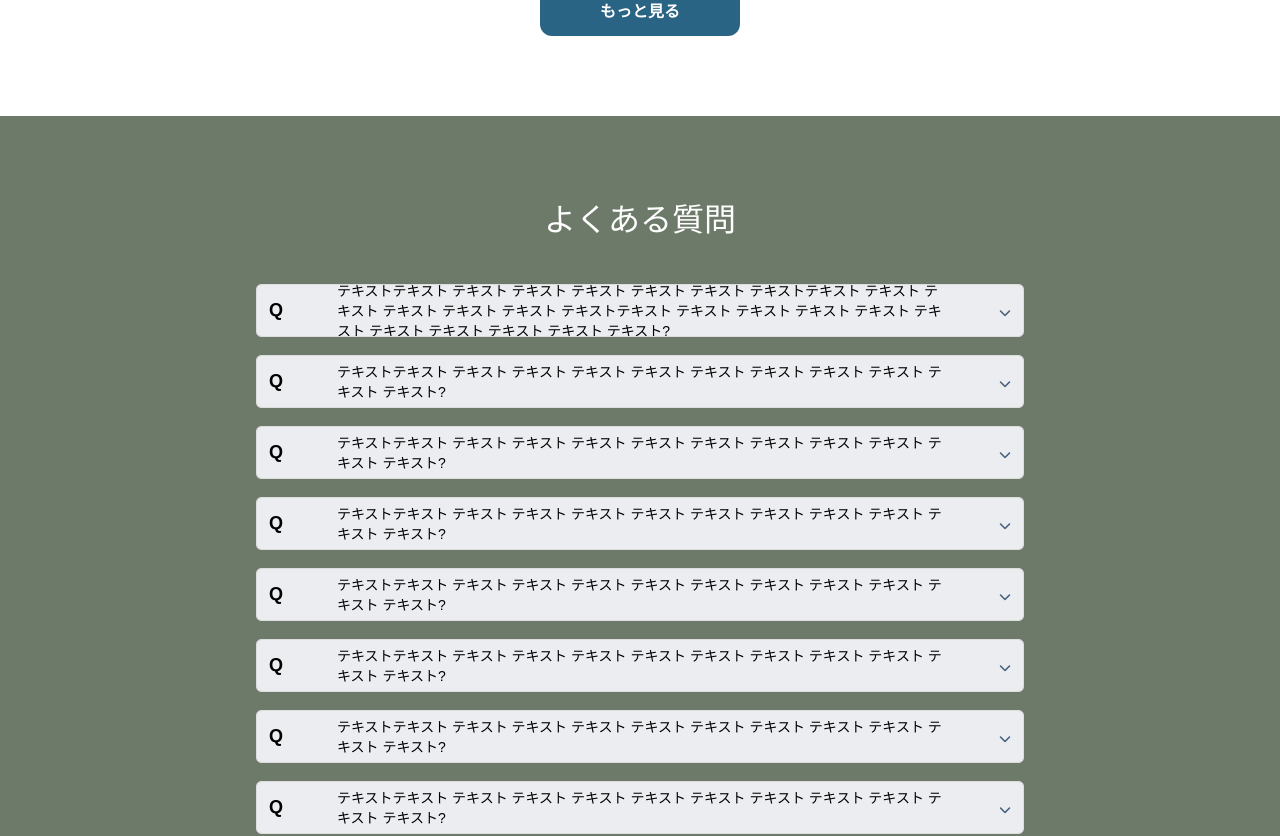
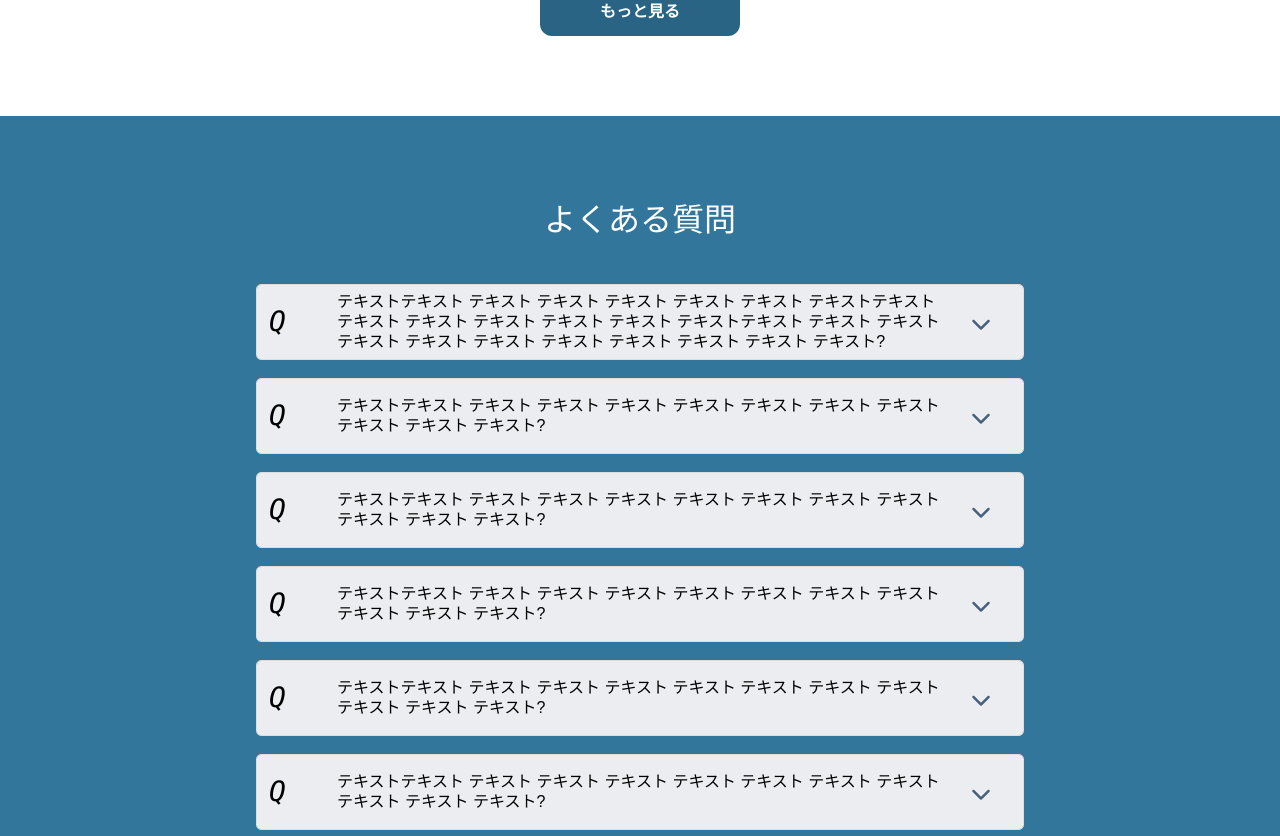
Before and after one commit to stormrageqb/FudosanRealEstate, a React (Create React App) app in the folder Front-end/: page / in a window 1280 px wide. Shown: the part 1924-2760 px from the top of the page. Built offline with nearby package versions, Linux system fonts and the light colour scheme.

Commit message:
fix: update faq style, feat: add links to faq

```diff
--- a/Front-end/src/Mainboard.jsx
+++ b/Front-end/src/Mainboard.jsx
@@ -20,22 +20,18 @@ import QueryGeneralPage from "./pages/QueryGeneralPage";
 import SignInPage from "./pages/SignInPage";
 import SignUpPage from "./pages/SignUpPage";
 
-
-
-
 const Mainboard = () =>{
 
   return (
     <Switch>
         <Route exact path="/message-board" component={MessageBoardPage} />
         <Route exact path="/message-detail" component={MessageDetailPage} />
-        <PrivateRoute exact path="/post-agent" component={PostAgentPage} />
-        <PrivateRoute exact path="/post-real-estate" component={PostREPage} />
+        <Route exact path="/post-agent" component={PostAgentPage} />
+        <Route exact path="/post-real-estate" component={PostREPage} />
         <Route exact path="/favourite" component={FavouritePage} />
-        <PrivateRoute exact path="/my-item-page" component={ItemMyPage} />
-        <PrivateRoute exact path="/query-item" component={QueryBulletinPage} />
+        <Route exact path="/my-item-page" component={ItemMyPage} />
+        <Route exact path="/query-item" component={QueryBulletinPage} />
         <Route exact path="/query-general" component={QueryGeneralPage} />
-
 
         <Route exact path="/" component={DashboardPage} />
         <Route exact path="/dashboard" component={DashboardPage} />
@@ -48,9 +44,6 @@ const Mainboard = () =>{
         <Route exact path="/post" component={PostREPage} />
         <Route exact path="/login" component={SignInPage} />
         <Route exact path="/register" component={SignUpPage} />
-
-
-
     </Switch>
   );
 }
--- a/Front-end/src/components/AccordionItem.jsx
+++ b/Front-end/src/components/AccordionItem.jsx
@@ -1,27 +1,4 @@
 import { useRef } from "react";
-
-const faqs = [
-    {
-        id: 1,
-        header: "What is Lorem Ipsum?",
-        text: `Lorem Ipsum is simply dummy text of the printing and typesetting industry. Lorem Ipsum has been the industry's standard dummy text ever since the 1500s, when an unknown printer took a galley of type and scrambled it to make a type specimen book. It has survived not only five centuries, but also the leap into electronic typesetting, remaining essentially unchanged.`
-    },
-    {
-        id: 2,
-        header: "Where does it come from?",
-        text: `It is a long established fact that a reader will be distracted by the readable content of a page when looking at its layout. The point of using Lorem Ipsum is that it has a more-or-less normal distribution of letters, as opposed to using 'Content here, content here', making it look like readable English. `
-    },
-    {
-        id: 3,
-        header: "Why do we use it?",
-        text: `Contrary to popular belief, Lorem Ipsum is not simply random text. It has roots in a piece of classical Latin literature from 45 BC, making it over 2000 years old. Richard McClintock, a Latin professor at Hampden-Sydney College in Virginia, looked up one of the more obscure Latin words, consectetur, from a Lorem Ipsum passage, and going through the cites of the word in classical literature,`
-    },
-    {
-        id: 4,
-        header: "Where can I get some?",
-        text: `There are many variations of passages of Lorem Ipsum available, but the majority have suffered alteration in some form, by injected humour, or randomised words which don't look even slightly believable.`
-    }
-]
 
 const AccordionItem = (props) => {
     const contentEl = useRef();
@@ -30,8 +7,8 @@ const AccordionItem = (props) => {
 
     return (
         <div className="rc-accordion-card">
-                <div className={`rc-accordion-toggle p-3 relative ${active === id ? 'active' : ''}`} onClick={() => handleToggle(id)}>
-                    <p className=" text-[18px] font-semibold">Q</p>
+                <div className={`rc-accordion-toggle pl-3 pr-8 py-4 relative ${active === id ? 'active' : ''}`} onClick={() => handleToggle(id)}>
+                    <p className={ `text-[28px] font-mono italic font font-medium    ${active === id ? 'text-white' : ''}`}>Q</p>
                     <h5 className=" rc-accordion-title absolute left-20 leading-5 max-w-[80%]">{header}</h5>
                     <i className=" fa fa-chevron-down rc-accordion-icon"></i>
                 </div>
--- a/Front-end/src/index.css
+++ b/Front-end/src/index.css
@@ -319,7 +319,7 @@ a, a:hover, a:focus {
 }
 .rc-accordion-title{
   font-weight: 500;
-  font-size: 14px;
+  font-size: 16px;
   transition: 0.3s;
 }
 .rc-accordion-toggle.active .rc-accordion-title{
@@ -330,7 +330,7 @@ a, a:hover, a:focus {
   top: 2px;
   color: #475F7B;
   transition: 0.35s;
-  font-size: 12px;
+  font-size: 20px;
 }
 .rc-accordion-body{
   flex: 1 1 auto;
@@ -342,7 +342,7 @@ a, a:hover, a:focus {
 .rc-accordion-body p{
   font-weight: 500;
   margin-bottom: 0;
-  font-size: 14px;
+  font-size: 12px;
   line-height: 24px;
   color: black;
   /* color: #727E8C; */
--- a/Front-end/src/pages/DashboardPage/DashboardFAQBoard.jsx
+++ b/Front-end/src/pages/DashboardPage/DashboardFAQBoard.jsx
@@ -1,4 +1,5 @@
 import { React, useState } from 'react';
+import { useHistory, useLocation } from 'react-router-dom/cjs/react-router-dom.min';
 import AccordionItem from '../../components/AccordionItem';
 
 const faqs = [
@@ -113,7 +114,7 @@ const faqs = [
 ]
 
 const DashboardFAQPage = () => {
-
+    const history = useHistory();
     const [active, setActive] = useState(null);
 
     const handleToggle = (index) => {
@@ -123,9 +124,12 @@ const DashboardFAQPage = () => {
             setActive(index);
         }
     }
+    const handleViewMoreClicked = () => {
+        history.push('/faq');
+    }
 
     return (
-        <div className=' flex flex-col items-center justify-center w-full mt-20 py-20 bg-[#6d7a6a]'>
+        <div className=' flex flex-col items-center justify-center w-full mt-20 py-20 bg-[#32769b]'>
             <div className='text-[32px] text-white mb-10 font-normal'>よくある質問</div>
             <div className='flex flex-col gap-2 w-[60%]'>
                 {faqs.map((faq, index) => {
@@ -135,7 +139,7 @@ const DashboardFAQPage = () => {
                     })
                 }
             </div>
-            <div className=' w-[200px] bg-white font-semibold text-[#2A6484] border-2 border-[#2A6484] text-center py-[12px] mt-20 rounded-xl'>もっと見る</div>
+            <div className=' w-[200px] bg-white font-semibold text-[#2A6484] border-2 border-[#2A6484] text-center py-[12px] mt-20 rounded-xl cursor-pointer' onClick={handleViewMoreClicked}>もっと見る</div>
         </div>
     )
 }
--- a/Front-end/src/pages/FAQPage.jsx
+++ b/Front-end/src/pages/FAQPage.jsx
@@ -209,8 +209,9 @@ const FAQPage = () => {
     }
 
     return (
-        <div className='flex justify-center items-center w-full'>
-            <div className='flex flex-col w-[60%]'>
+        <div className='w-full my-[70px]'>
+            <p className='mb-[55px] text-[32px] font-medium text-center'>よくある質問</p>
+            <div className='flex flex-col w-[60%] mx-auto'>
                 {faqs.map((faq, index) => {
                     return (
                             <AccordionItem key={index} active={active} handleToggle={handleToggle} faq={faq} />
--- a/Front-end/src/pages/FeedbackBoardPage.jsx
+++ b/Front-end/src/pages/FeedbackBoardPage.jsx
@@ -249,6 +249,7 @@ category: 'bought',
 const FeedbackBoardPage = () => {
     const history = useHistory();
     const location = useLocation();
+    if(!location.state)history.goBack();
     const { state } = location.state;
     const category = state.category;
     const handleFeedbackCardClicked = (props) => {
```
